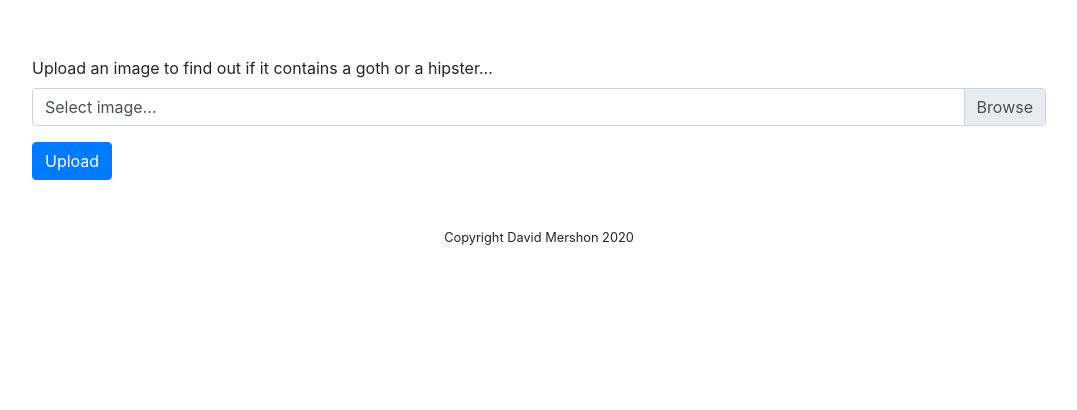
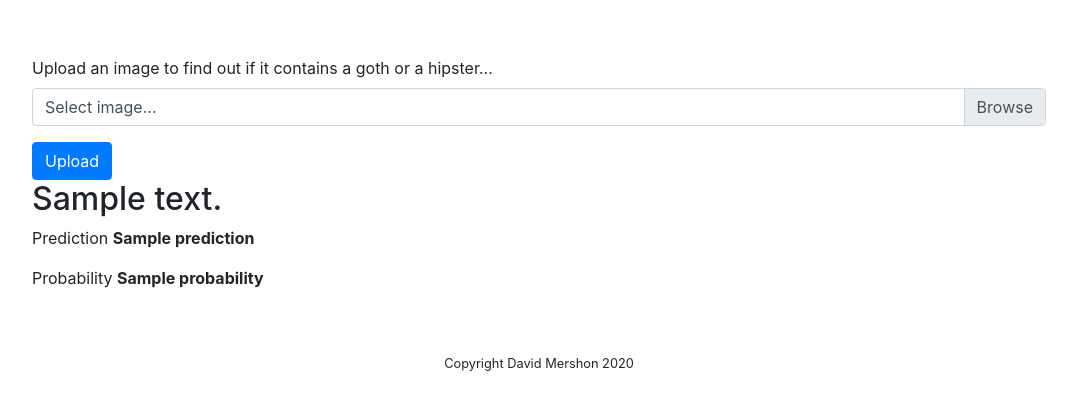
Before and after one commit to DavidMershon81/deploy_ml_goth_vs_hipster, a Flask app: template flask/app/templates/upload_image.html in a window 1280 px wide. Shown: the part 48-458 px from the top of the page, without its empty margins (101-1178 px from the left). Run offline with Flask 2, Linux system fonts and the light colour scheme; the template is opened without the code that fills it: most values are stand-ins (such as "Sample title", 1, 10 or a date in 2020); parts of the project's set-up code (start-up, migrations or seed data) failed here and were passed over; some libraries are stand-ins or nearby versions.

Commit message:
successful test of uploading images and feeding into ML model

```diff
--- a/flask/app/templates/upload_image.html
+++ b/flask/app/templates/upload_image.html
@@ -27,4 +27,12 @@ Test Uploading Images
     </div>
   </div>
 
+    {% if prediction %}
+    <div class="container">
+        <h2>{{ prediction.description }}</h2>
+        <p>Prediction <strong>{{prediction.prediction}}</strong></p>
+        <p>Probability <strong>{{ prediction.probability }}</strong></p>
+    </div>
+    {% endif %}
+
 {% endblock %}
--- a/flask/app/test_model_load.py
+++ b/flask/app/test_model_load.py
@@ -10,6 +10,11 @@ loaded_subculture_learn = load_learner(load_path/classifier_save_filename)
 
 PredictionInfo = namedtuple("PredictionInfo", "prediction probability description img_filename")
 
+def predict_uploaded_image(uploaded_image):
+    test_img = PILImage.create(uploaded_image)
+    prediction,p_index,probabilities = loaded_subculture_learn.predict(test_img)
+    return PredictionInfo(prediction=prediction, probability=probabilities[p_index], description="Uploaded Image", img_filename="NotSureYet")
+
 def get_prediction_info(img_filename, description):
     full_path = image_path = load_path/'static'/'images'/img_filename
     prediction,p_index,probabilities = loaded_subculture_learn.predict(full_path)
--- a/flask/app/views.py
+++ b/flask/app/views.py
@@ -14,6 +14,7 @@ def upload_image():
         if request.files:
             image = request.files["image"]
             print(image)
-            return redirect(request.url)
+            #return redirect(request.url)
+            return render_template("upload_image.html", prediction=test_model_load.predict_uploaded_image(image))
 
     return render_template("upload_image.html")
```
